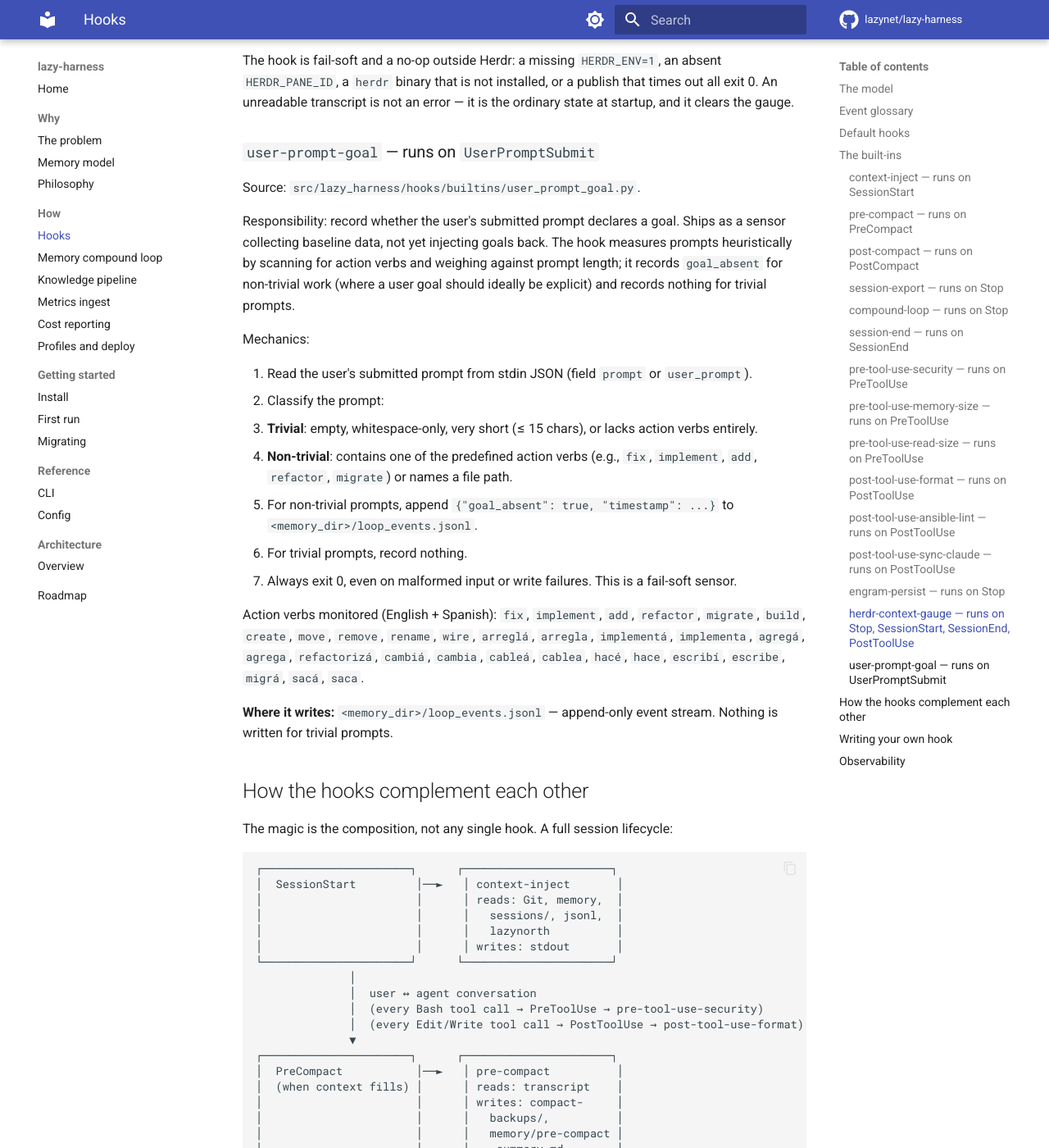
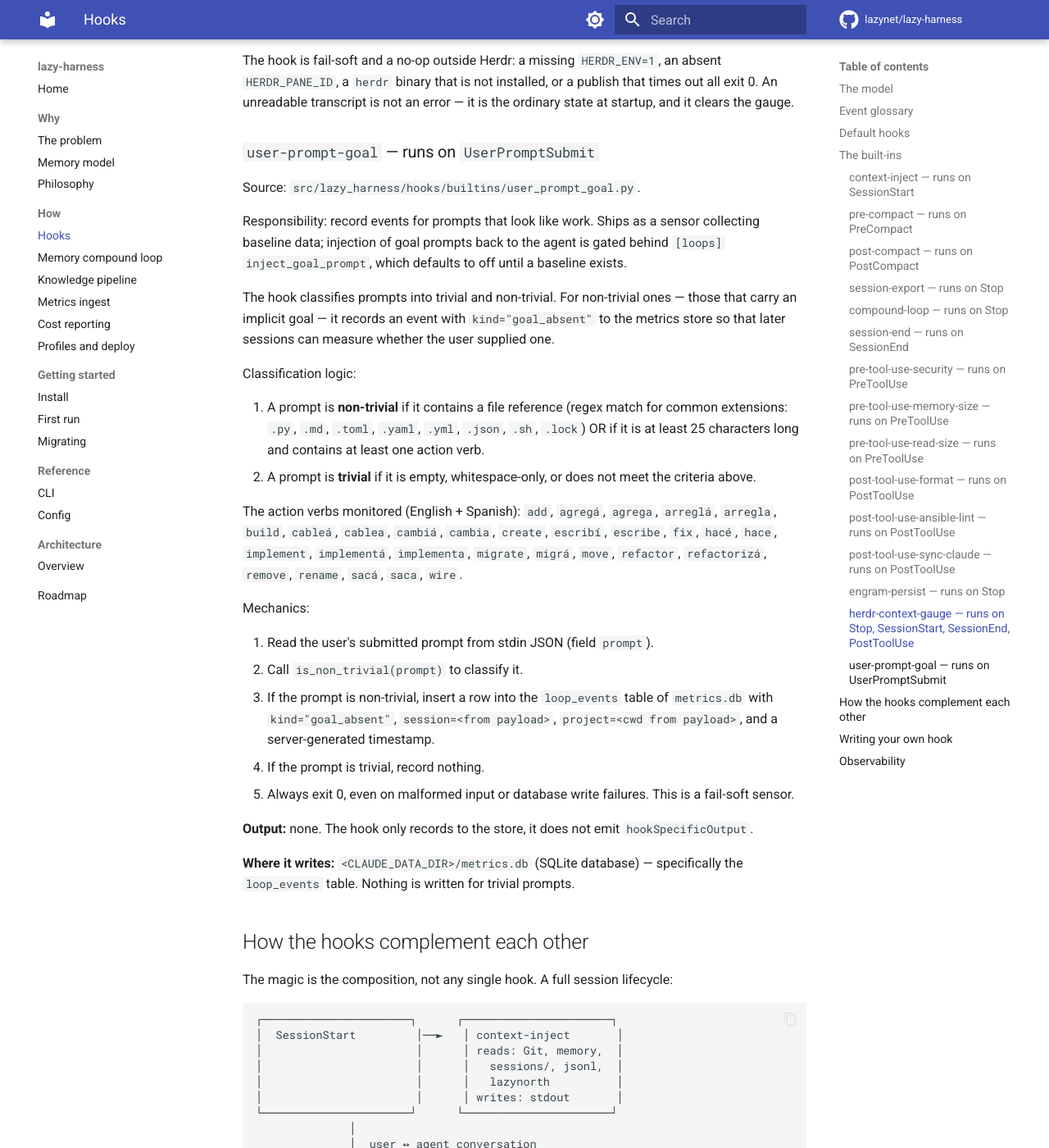
Before and after one commit to lazynet/lazy-harness, an MkDocs documentation site: the page built from docs/how/hooks.md, in a window 1280 px wide and 1400 px high, scrolled down 16774 px. Shown: the whole window at 82% size. Built offline with MkDocs 1.6.1 and Material for MkDocs 9.7.7, drawn with Linux system fonts in a browser that asks for light colours; comment, search, counter and statistics services are not loaded.

Commit message:
fix: correct user-prompt-goal hook documentation to match implementation

```diff
--- a/docs/how/hooks.md
+++ b/docs/how/hooks.md
@@ -490,21 +490,28 @@ and it clears the gauge.
 
 Source: `src/lazy_harness/hooks/builtins/user_prompt_goal.py`.
 
-Responsibility: record whether the user's submitted prompt declares a goal. Ships as a sensor collecting baseline data, not yet injecting goals back. The hook measures prompts heuristically by scanning for action verbs and weighing against prompt length; it records `goal_absent` for non-trivial work (where a user goal should ideally be explicit) and records nothing for trivial prompts.
+Responsibility: record events for prompts that look like work. Ships as a sensor collecting baseline data; injection of goal prompts back to the agent is gated behind `[loops] inject_goal_prompt`, which defaults to off until a baseline exists.
+
+The hook classifies prompts into trivial and non-trivial. For non-trivial ones — those that carry an implicit goal — it records an event with `kind="goal_absent"` to the metrics store so that later sessions can measure whether the user supplied one.
+
+Classification logic:
+
+1. A prompt is **non-trivial** if it contains a file reference (regex match for common extensions: `.py`, `.md`, `.toml`, `.yaml`, `.yml`, `.json`, `.sh`, `.lock`) OR if it is at least 25 characters long and contains at least one action verb.
+2. A prompt is **trivial** if it is empty, whitespace-only, or does not meet the criteria above.
+
+The action verbs monitored (English + Spanish): `add`, `agregá`, `agrega`, `arreglá`, `arregla`, `build`, `cableá`, `cablea`, `cambiá`, `cambia`, `create`, `escribí`, `escribe`, `fix`, `hacé`, `hace`, `implement`, `implementá`, `implementa`, `migrate`, `migrá`, `move`, `refactor`, `refactorizá`, `remove`, `rename`, `sacá`, `saca`, `wire`.
 
 Mechanics:
 
-1. Read the user's submitted prompt from stdin JSON (field `prompt` or `user_prompt`).
-2. Classify the prompt:
-   - **Trivial**: empty, whitespace-only, very short (≤ 15 chars), or lacks action verbs entirely.
-   - **Non-trivial**: contains one of the predefined action verbs (e.g., `fix`, `implement`, `add`, `refactor`, `migrate`) or names a file path.
-3. For non-trivial prompts, append `{"goal_absent": true, "timestamp": ...}` to `<memory_dir>/loop_events.jsonl`.
-4. For trivial prompts, record nothing.
-5. Always exit 0, even on malformed input or write failures. This is a fail-soft sensor.
+1. Read the user's submitted prompt from stdin JSON (field `prompt`).
+2. Call `is_non_trivial(prompt)` to classify it.
+3. If the prompt is non-trivial, insert a row into the `loop_events` table of `metrics.db` with `kind="goal_absent"`, `session=<from payload>`, `project=<cwd from payload>`, and a server-generated timestamp.
+4. If the prompt is trivial, record nothing.
+5. Always exit 0, even on malformed input or database write failures. This is a fail-soft sensor.
 
-Action verbs monitored (English + Spanish): `fix`, `implement`, `add`, `refactor`, `migrate`, `build`, `create`, `move`, `remove`, `rename`, `wire`, `arreglá`, `arregla`, `implementá`, `implementa`, `agregá`, `agrega`, `refactorizá`, `cambiá`, `cambia`, `cableá`, `cablea`, `hacé`, `hace`, `escribí`, `escribe`, `migrá`, `sacá`, `saca`.
+**Output:** none. The hook only records to the store, it does not emit `hookSpecificOutput`.
 
-**Where it writes:** `<memory_dir>/loop_events.jsonl` — append-only event stream. Nothing is written for trivial prompts.
+**Where it writes:** `<CLAUDE_DATA_DIR>/metrics.db` (SQLite database) — specifically the `loop_events` table. Nothing is written for trivial prompts.
 
 ## How the hooks complement each other
 
```
